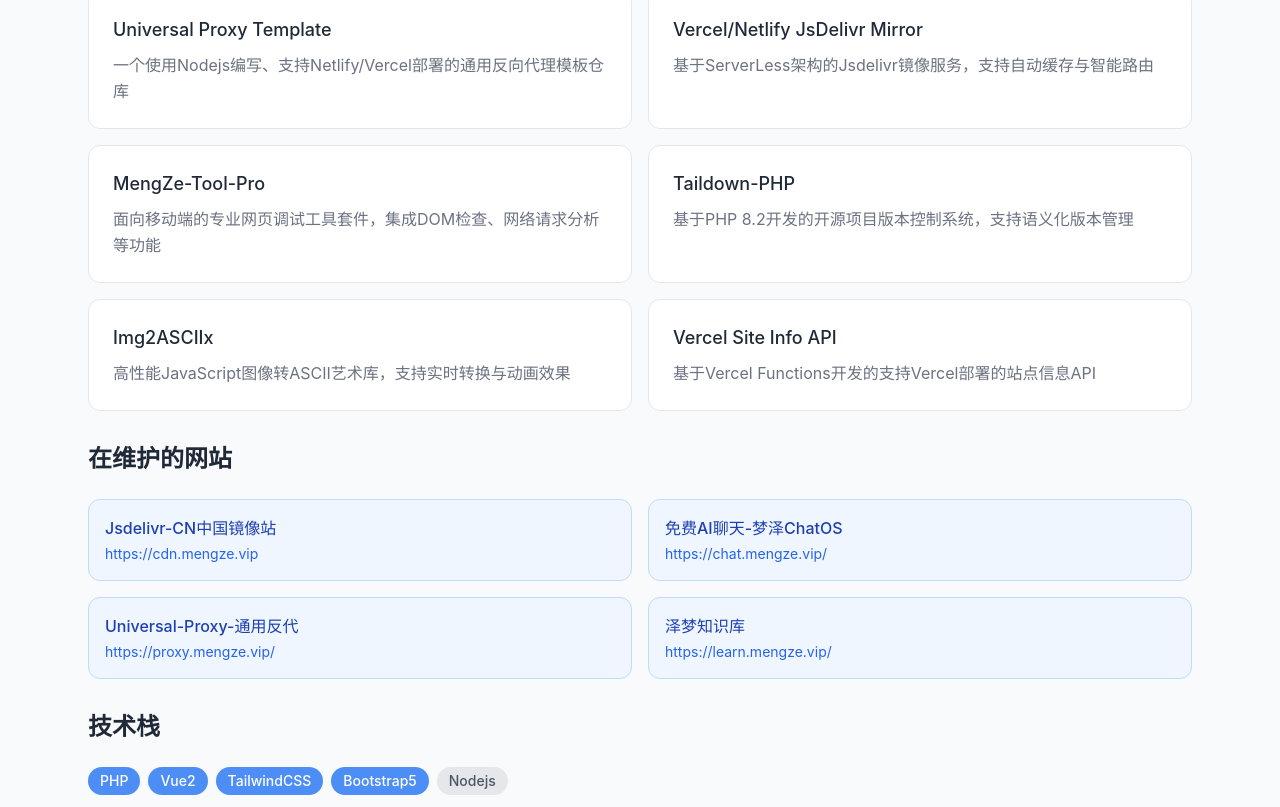
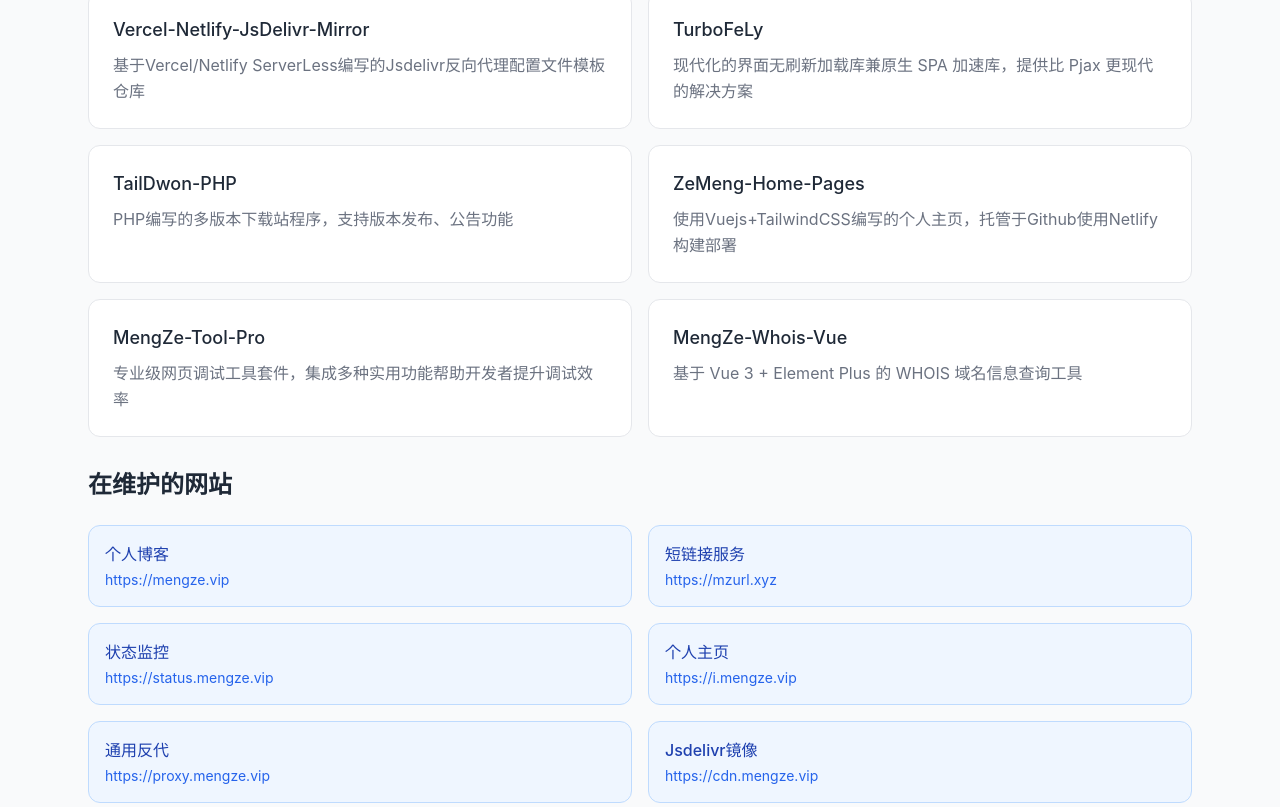
Before and after one commit to JanePHPDev/ZeMeng-Home-Pages, a Vue app: page / in a window 1280 px wide. Shown: the part 713-1520 px from the top of the page. Built offline with nearby package versions, Linux system fonts and the light colour scheme.

Commit message:
更新 App.vue

```diff
--- a/src/App.vue
+++ b/src/App.vue
@@ -18,7 +18,7 @@
         <div class="text-center w-full md:max-w-2xl">
           <div class="rounded-full overflow-hidden w-[150px] h-[150px] mx-auto mb-6 shadow-lg ring-4 ring-white/20">
             <img
-            src="https://cdn.mengze.vip/gh/YShenZe/Blog-Static-Resource@main/images/1f94e9c693374150b1f8dfd8de0fcce1.jpeg?format=webp&width=150"
+            src="https://cdn.mengze.vip/gh/YShenZe/Blog-Static-Resource@main/images/IMG_20250410_142254.jpg?format=webp&width=150"
             alt="ZeMeng Avatar"
             class="w-full h-full object-cover"
             loading="lazy"
@@ -27,7 +27,7 @@
           </div>
           <h1 class="text-3xl font-bold text-gray-800 dark:text-gray-100 mb-2">梦泽</h1>
           <p class="text-lg text-gray-600 dark:text-gray-400">
-            用心对待技术，用代码丰富生活
+            投诉科技，用代码丰富生活
           </p>
         </div>
       </div>
@@ -86,16 +86,6 @@
         </div>
       </div>
 
-      <!-- 最新文章-临时删除
-            <div class="my-8">
-              <h2 class="text-2xl font-semibold text-gray-800 dark:text-gray-200 mb-6">最新文章</h2>
-              <RssReader
-                rss-url="https://mengze.vip/rss2.xml"
-                class="bg-white/50 dark:bg-gray-800/50 backdrop-blur-lg"
-                />
-            </div>
-             -->
-
       <!-- 维护网站 -->
       <div class="my-8">
         <h2 class="text-2xl font-semibold text-gray-800 dark:text-gray-200 mb-6">在维护的网站</h2>
@@ -145,7 +135,6 @@
         ref,
         onMounted
       } from 'vue'
-      import RssReader from './components/RssReader.vue'
       import {
         library
       } from '@fortawesome/fontawesome-svg-core'
@@ -169,7 +158,8 @@
 
       library.add(faBlogger, faFileAlt, faGem, faTv, faLinux, faQq, faMoon, faSun, faGithub, faCube)
 
-      const SOCIAL_LINKS = Object.freeze([{
+      const SOCIAL_LINKS = Object.freeze([
+        {
           title: '个人博客',
           url: 'https://mengze.vip/',
           icon: ['fab', 'blogger']
@@ -208,71 +198,88 @@
           title: 'KlpBBS',
           url: 'https://klpbbs.com/home.php?mod=space&do=profile&mobile=2',
           icon: ['fas', 'cube']
-        }])
+        }
+      ])
 
-      const PROJECTS = Object.freeze([{
-        name: 'Universal Proxy Template',
-        description: '一个使用Nodejs编写、支持Netlify/Vercel部署的通用反向代理模板仓库',
-        url: 'https://github.com/YShenZe/Universal-Proxy-Template'
-      },
+      const PROJECTS = Object.freeze([
         {
-          name: 'Vercel/Netlify JsDelivr Mirror',
-          description: '基于ServerLess架构的Jsdelivr镜像服务，支持自动缓存与智能路由',
+          name: 'Vercel-Netlify-JsDelivr-Mirror',
+          description: '基于Vercel/Netlify ServerLess编写的Jsdelivr反向代理配置文件模板仓库',
           url: 'https://github.com/YShenZe/Vercel-Netlify-JsDelivr-Mirror'
         },
         {
+          name: 'TurboFeLy',
+          description: '现代化的界面无刷新加载库兼原生 SPA 加速库，提供比 Pjax 更现代的解决方案',
+          url: 'https://github.com/YShenZe/TurboFeLy'
+        },
+        {
+          name: 'TailDwon-PHP',
+          description: 'PHP编写的多版本下载站程序，支持版本发布、公告功能',
+          url: 'https://github.com/YShenZe/TailDwon-PHP'
+        },
+        {
+          name: 'ZeMeng-Home-Pages',
+          description: '使用Vuejs+TailwindCSS编写的个人主页，托管于Github使用Netlify构建部署',
+          url: 'https://github.com/YShenZe/ZeMeng-Home-Pages'
+        },
+        {
           name: 'MengZe-Tool-Pro',
-          description: '面向移动端的专业网页调试工具套件，集成DOM检查、网络请求分析等功能',
+          description: '专业级网页调试工具套件，集成多种实用功能帮助开发者提升调试效率',
           url: 'https://github.com/YShenZe/MengZe-Tool-Pro'
         },
         {
-          name: 'Taildown-PHP',
-          description: '基于PHP 8.2开发的开源项目版本控制系统，支持语义化版本管理',
-          url: 'https://github.com/YShenZe/TailDwon-PHP'
+          name: 'MengZe-Whois-Vue',
+          description: '基于 Vue 3 + Element Plus 的 WHOIS 域名信息查询工具',
+          url: 'https://github.com/YShenZe/MengZe-Whois-Vue'
+        }
+      ])
+
+      const TECHNOLOGIES = Object.freeze([
+        { name: 'PHP', used: true },
+        { name: 'Vue2', used: true },
+        { name: 'TailwindCSS', used: true },
+        { name: 'Bootstrap5', used: true },
+        { name: 'Nodejs', used: false }
+      ])
+
+      const MAINTAINED_SITES = Object.freeze([
+        {
+          name: '个人博客',
+          url: 'https://mengze.vip'
         },
         {
-          name: 'Img2ASCIIx',
-          description: '高性能JavaScript图像转ASCII艺术库，支持实时转换与动画效果',
-          url: 'https://github.com/YShenZe/Img2ASCIIx'
+          name: '短链接服务',
+          url: 'https://mzurl.xyz'
         },
         {
-          name: 'Vercel Site Info API',
-          description: '基于Vercel Functions开发的支持Vercel部署的站点信息API',
-          url: 'https://github.com/YShenZe/Vercel-Site-Info-API'
-        }])
-
-      const TECHNOLOGIES = Object.freeze([{
-        name: 'PHP', used: true
+          name: '状态监控',
+          url: 'https://status.mengze.vip'
         },
         {
-          name: 'Vue2', used: true
+          name: '个人主页',
+          url: 'https://i.mengze.vip'
         },
         {
-          name: 'TailwindCSS', used: true
+          name: '通用反代',
+          url: 'https://proxy.mengze.vip'
         },
         {
-          name: 'Bootstrap5', used: true
-        },
-        {
-          name: 'Nodejs', used: false
-        }])
-
-      const MAINTAINED_SITES = Object.freeze([{
-        name: 'Jsdelivr-CN中国镜像站',
+          name: 'Jsdelivr镜像',
           url: 'https://cdn.mengze.vip'
         },
         {
-          name: '免费AI聊天-梦泽ChatOS',
-          url: 'https://chat.mengze.vip/'
+          name: '梗图库',
+          url: 'https://meme.mengze.vip'
         },
         {
-          name: 'Universal-Proxy-通用反代',
-          url: 'https://proxy.mengze.vip/'
+          name: '知识库',
+          url: 'https://learn.mengze.vip'
         },
         {
-          name: '泽梦知识库',
-          url: 'https://learn.mengze.vip/'
-        }])
+          name: '爱徒的网站',
+          url: 'https://movie.wunian.xyz'
+        }
+      ])
 
       const isDarkMode = ref(false)
       const toggleDarkMode = () => {
```
Lines whose indentation alone changed are shown as unchanged.
